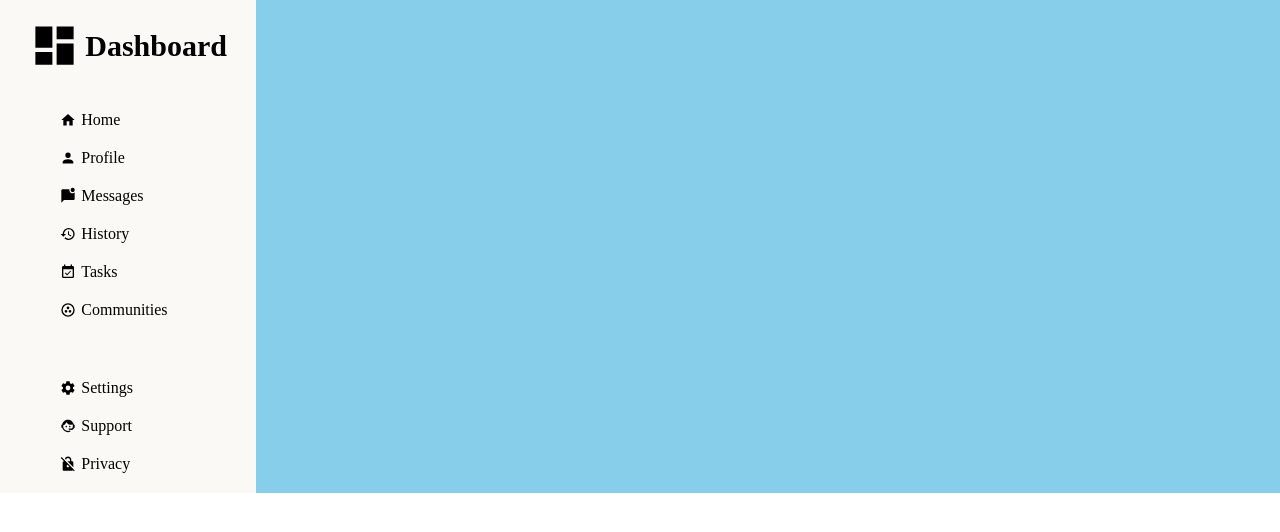
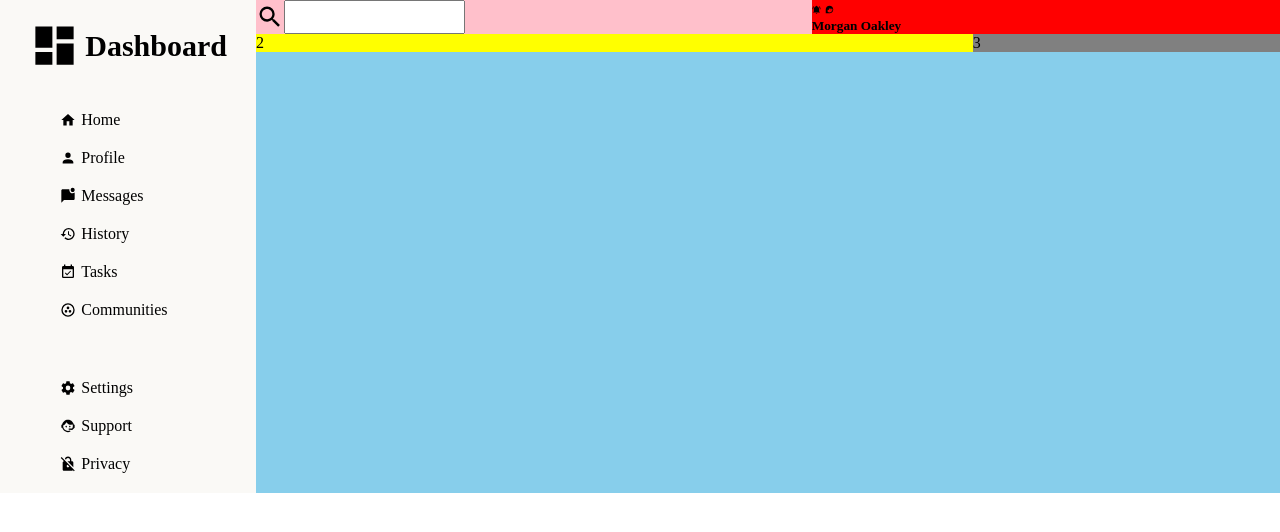
Before and after one commit to Mishywayu/The-Odin-project, a plain HTML site: page Admin Dashboard/index.html in a window 1280 px wide. Drawn offline with Linux system fonts and the light colour scheme.

Commit message:
Dashboard ongoing

```diff
--- a/Admin Dashboard/index.html
+++ b/Admin Dashboard/index.html
@@ -61,7 +61,27 @@
             </ul>
         </div>
       </div>
-      <div class="dashboard-contents"></div>
+      <div class="dashboard-contents">
+        <div class="top-div">
+          <!-- div one -->
+            <div class="div-1">
+                <div class="search">
+                    <img src="images/search.svg" class="search-icon" />
+                    <input />
+                </div>
+                <div class="profile-notifications">
+                    <img src="images/notifications.svg" class="notifications" />
+                    <img src="images/profile-picture.svg" class="profile-picture" />
+                    <h5>Morgan Oakley</h5>
+                </div>
+            </div>
+            <!-- div two -->
+        </div>
+        <div class="lower-div">
+            <div class="left-div">2</div>
+            <div class="right-div">3</div>
+        </div>
+      </div>
     </div>
   </body>
 </html>
--- a/Admin Dashboard/style.css
+++ b/Admin Dashboard/style.css
@@ -57,3 +57,49 @@
     background-color: skyblue;
     width: 80%;
 }
+
+.top-div {
+    background-color: red;
+}
+
+.div-1 {
+    display: flex;
+}
+
+.search {
+    display: flex;
+    width: 70%;
+    background-color: pink;
+}
+
+.search-icon {
+    width: 5%;
+}
+
+.search input
+
+.profile-notifications {
+    display: flex;
+    width: 30%;
+    background-color: blue;
+}
+
+.notifications, .profile-picture {
+    width: 2%;
+}
+
+.lower-div {
+    display: flex;
+
+    background-color: pink;
+}
+
+.left-div {
+    background-color: yellow;
+    width: 70%;
+}
+
+.right-div {
+    background-color: gray;
+    width: 30%;
+}
```
Also changed, not shown: Admin Dashboard/images/notifications.svg (added), Admin Dashboard/images/profile-picture.svg (added), Admin Dashboard/images/search.svg (added).
